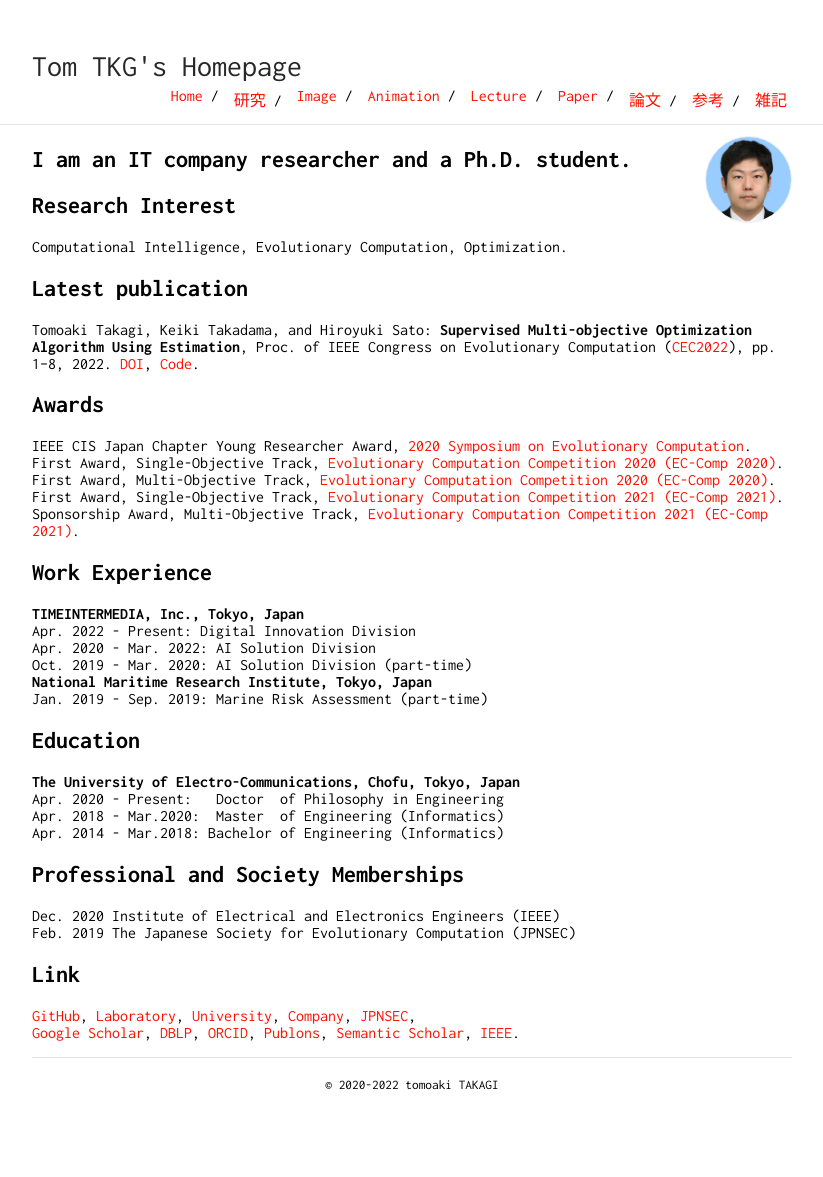
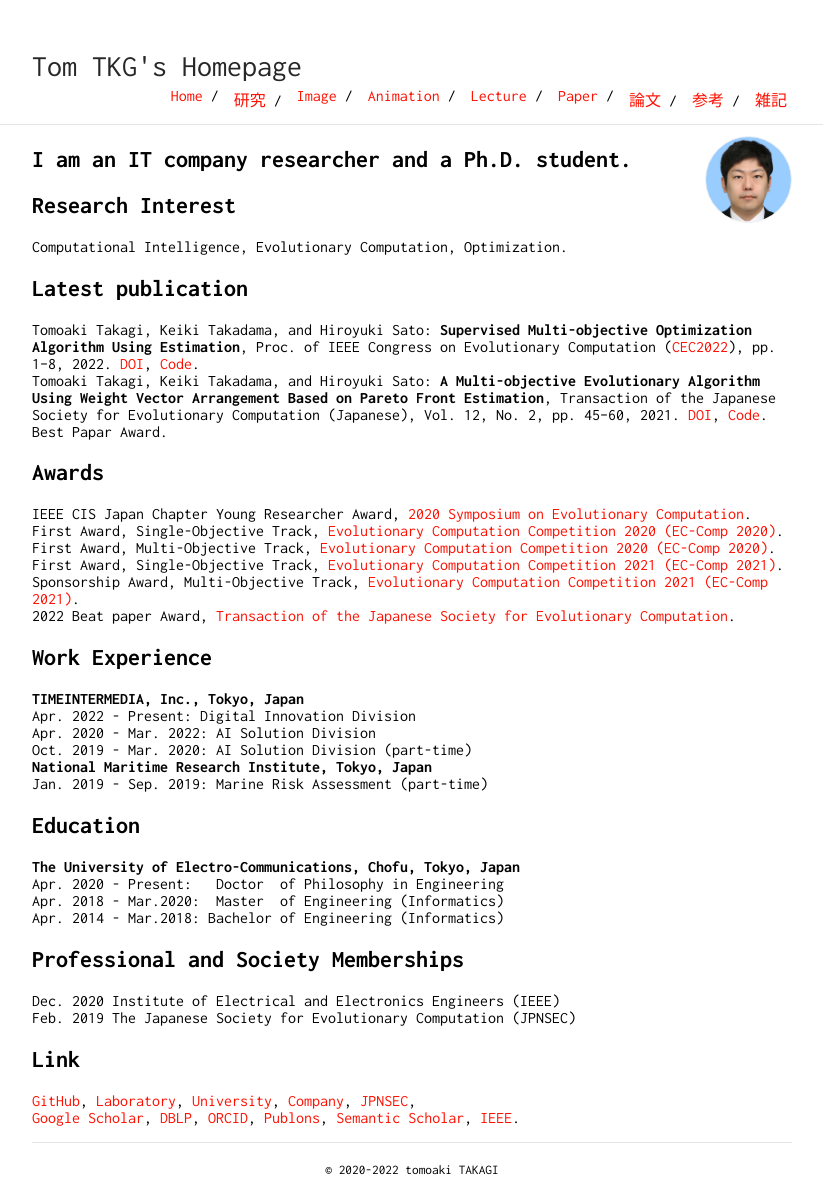
Before and after one commit to tomtkg/tomtkg.github.io, a Jekyll site: the page built from index.md, in a window 1280 px wide. Shown: the whole page, without its empty margins (228-1051 px from the left). Built offline with Jekyll 4.4.1, drawn with Linux system fonts in a browser that asks for light colours; before the commit the page ends 1092 px from its top, so only the background shows below that.

Commit message:
Update index.md

```diff
--- a/index.md
+++ b/index.md
@@ -14,6 +14,7 @@ Computational Intelligence, Evolutionary Computation, Optimization.
 
 ## Latest publication
 Tomoaki Takagi, Keiki Takadama, and Hiroyuki Sato: **Supervised Multi-objective Optimization Algorithm Using Estimation**, Proc. of IEEE Congress on Evolutionary Computation ([CEC2022](https://wcci2022.org){:target="_blank"}), pp. 1--8, 2022. [DOI](https://doi.org/10.1109/CEC55065.2022.9870375){:target="_blank"}, [Code](https://github.com/tomtkg/SMOA){:target="_blank"}.
+Tomoaki Takagi, Keiki Takadama, and Hiroyuki Sato: **A Multi-objective Evolutionary Algorithm Using Weight Vector Arrangement Based on Pareto Front Estimation**, Transaction of the Japanese Society for Evolutionary Computation (Japanese), Vol. 12, No. 2, pp. 45--60, 2021. [DOI](https://doi.org/10.11394/tjpnsec.12.45){:target="_blank"}, [Code](https://github.com/tomtkg/MOEA-D-PFE){:target="_blank"}. Best Papar Award.
 
 ## Awards
 IEEE CIS Japan Chapter Young Researcher Award, [2020 Symposium on Evolutionary Computation](http://www.jpnsec.org/yra.html){:target="_blank"}.
@@ -21,6 +22,7 @@ First Award, Single-Objective Track, [Evolutionary Computation Competition 2020
 First Award, Multi-Objective Track, [Evolutionary Computation Competition 2020 (EC-Comp 2020)](https://ec-comp.jpnsec.org/competitions/eccomp2020){:target="_blank"}.
 First Award, Single-Objective Track, [Evolutionary Computation Competition 2021 (EC-Comp 2021)](https://ec-comp.jpnsec.org/competitions/eccomp2021){:target="_blank"}.
 Sponsorship Award, Multi-Objective Track, [Evolutionary Computation Competition 2021 (EC-Comp 2021)](https://ec-comp.jpnsec.org/competitions/eccomp2021){:target="_blank"}.
+2022 Beat paper Award, [Transaction of the Japanese Society for Evolutionary Computation](http://www.jpnsec.org/prize.html){:target="_blank"}.
 
 ## Work Experience
 **TIMEINTERMEDIA, Inc., Tokyo, Japan**
```
